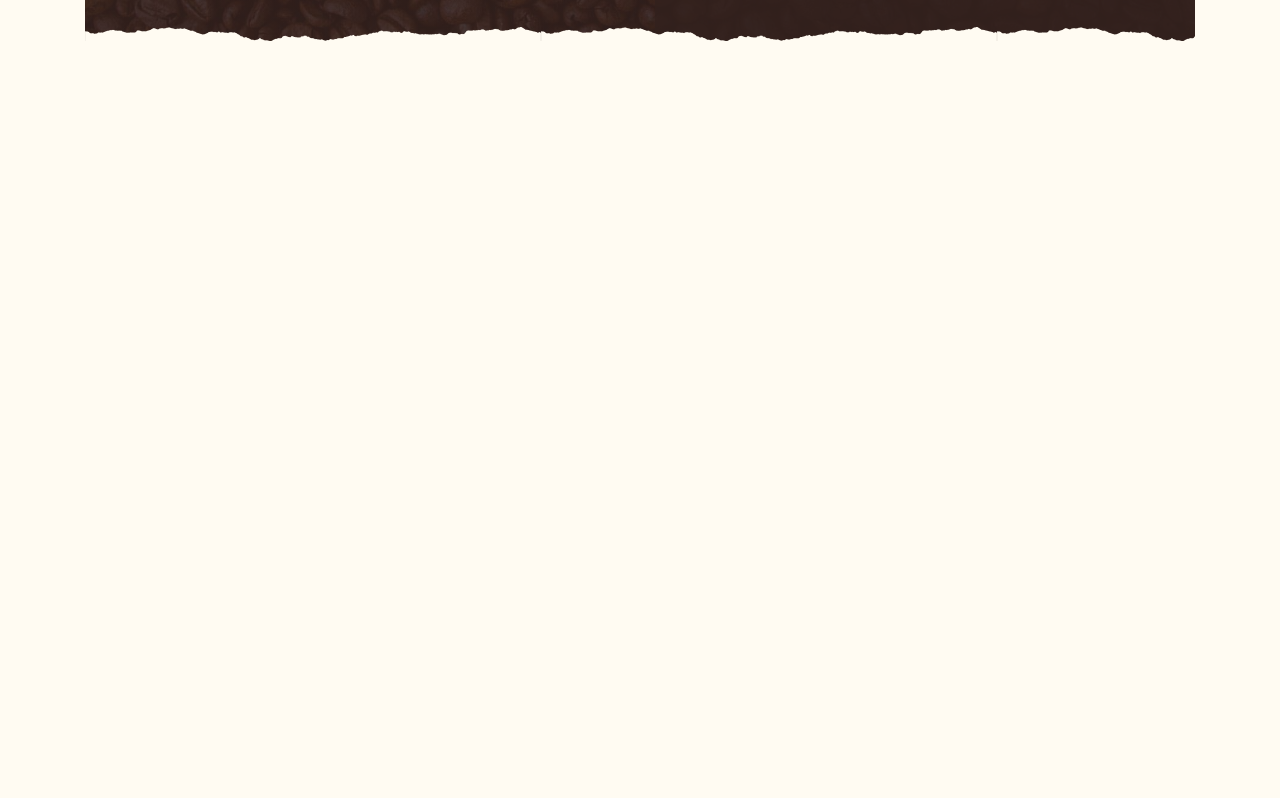
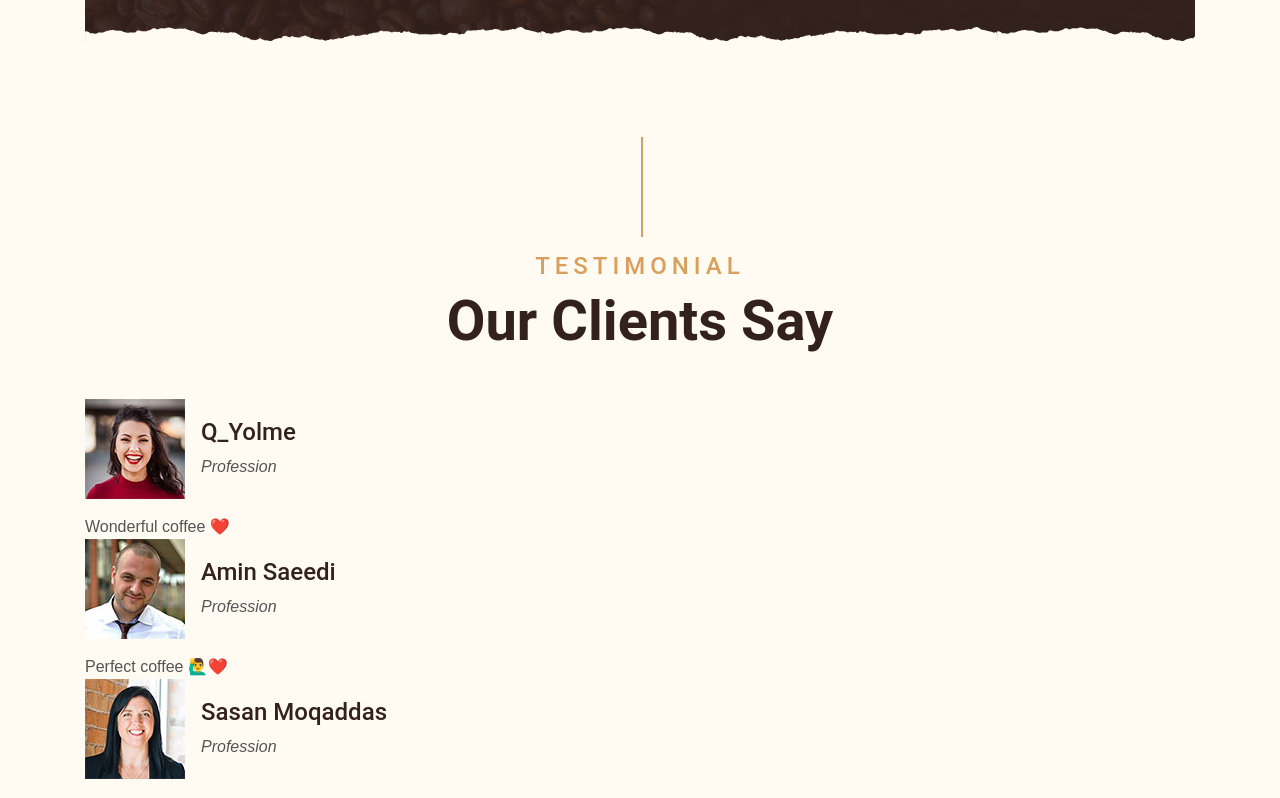
Before and after one commit to Hooseinsalari/next-coffee, a Next.js app: page / in a window 1280 px wide. Shown: the part 4560-5358 px from the top of the page. Before the commit the page ends 4649 px from the top, so only its background shows below. Built offline with nearby package versions, Linux system fonts and the light colour scheme; data requests are answered from the project's data file.

Commit message:
feat(Testimonial): implement testimonial and single comment card

```diff
--- /dev/null
+++ b/components/modules/CommentCard/CommentCard.js
@@ -0,0 +1,20 @@
+import React from "react";
+
+const CommentCard = ({username, body, profile}) => {
+  return (
+    <div className="testimonial-item">
+      <div className="d-flex align-items-center mb-3">
+        <img className="img-fluid" src={profile} alt="" />
+        <div className="ml-3">
+          <h4>{username}</h4>
+          <i>Profession</i>
+        </div>
+      </div>
+      <p className="m-0">
+        {body}
+      </p>
+    </div>
+  );
+};
+
+export default CommentCard;
--- a/components/templates/Index/Testimonial.js
+++ b/components/templates/Index/Testimonial.js
@@ -1,11 +1,27 @@
-import React from 'react';
+import CommentCard from "@/components/modules/CommentCard/CommentCard";
+import React from "react";
 
-const Testimonial = () => {
-    return (
-        <div>
-
+const Testimonial = ({ testimonialData }) => {
+  return (
+    <div className="container-fluid py-5">
+      <div className="container">
+        <div className="section-title">
+          <h4
+            className="text-primary text-uppercase"
+            style={{ letterSpacing: "5px" }}
+          >
+            Testimonial
+          </h4>
+          <h1 className="display-4">Our Clients Say</h1>
         </div>
-    );
+        <div className="owl-carousel testimonial-carousel">
+          {testimonialData?.slice(0, 4).map((item) => (
+            <CommentCard key={item.id} {...item} />
+          ))}
+        </div>
+      </div>
+    </div>
+  );
 };
 
 export default Testimonial;
--- a/pages/index.js
+++ b/pages/index.js
@@ -4,8 +4,9 @@
 import Reservation from "@/components/templates/Index/Reservation";
 import Services from "@/components/templates/Index/Services";
 import Slider from "@/components/templates/Index/Slider";
+import Testimonial from "@/components/templates/Index/Testimonial";
 
-export default function Home({ menuData }) {
+export default function Home({ menuData, testimonialData }) {
   return (
     <>
       <Slider />
@@ -14,6 +15,7 @@
       <Offer />
       <Menu menuData={menuData} />
       <Reservation />
+      <Testimonial testimonialData={testimonialData} />
     </>
   );
 }
@@ -21,10 +23,14 @@
 export async function getStaticProps() {
   const menuResponse = await fetch("http://localhost:4000/menu");
   const menuData = await menuResponse.json();
+  // --
+  const testimonialResponse = await fetch("http://localhost:4000/comments");
+  const testimonialData = await testimonialResponse.json();
 
   return {
     props: {
       menuData,
+      testimonialData,
     },
     revalidate: 60 * 60 * 12,
   };
```
Also changed, not shown: components/modules/Testimonial/Testimonial.js (deleted, +0 -11 lines).
